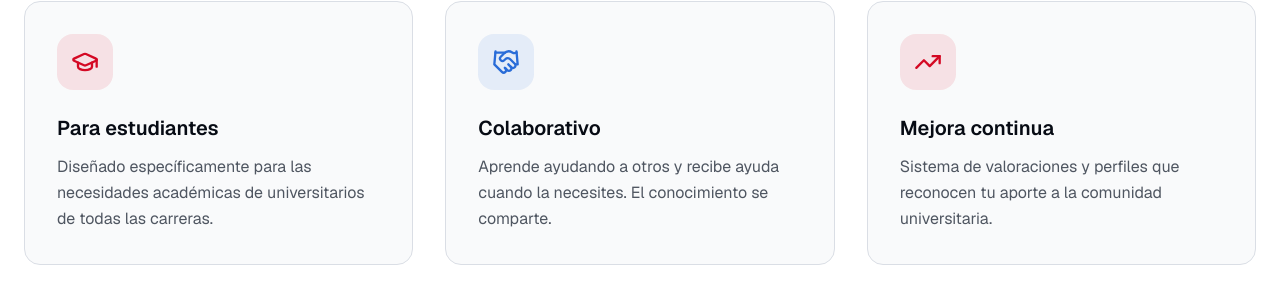
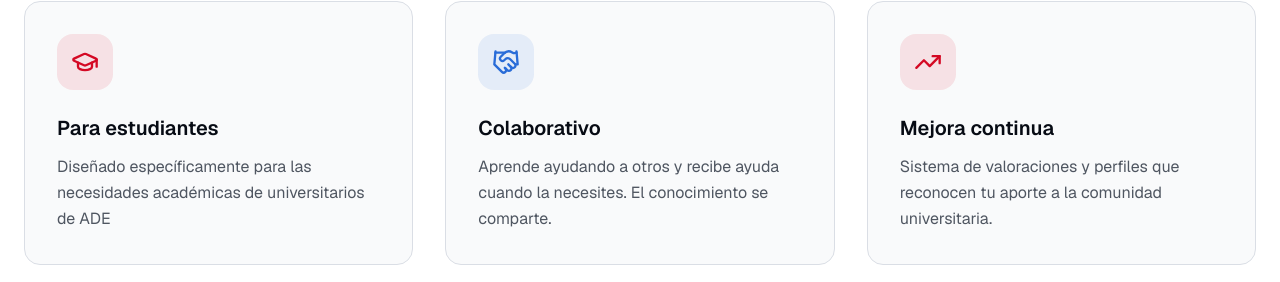
Before and after one commit to Salvidmr/unisosweb, a Next.js app: page / in a window 1280 px wide. Shown: the part 1089-1371 px from the top of the page. Built offline with nearby package versions, Linux system fonts and the light colour scheme.

Commit message:
Update description for academic needs in about section

```diff
--- a/components/about-section.tsx
+++ b/components/about-section.tsx
@@ -27,8 +27,7 @@ export function AboutSection() {
               Para estudiantes
             </h3>
             <p className="mt-3 text-muted-foreground leading-relaxed">
-              Diseñado específicamente para las necesidades académicas de universitarios
-              de todas las carreras.
+              Diseñado específicamente para las necesidades académicas de universitarios de ADE
             </p>
           </div>
 
```
